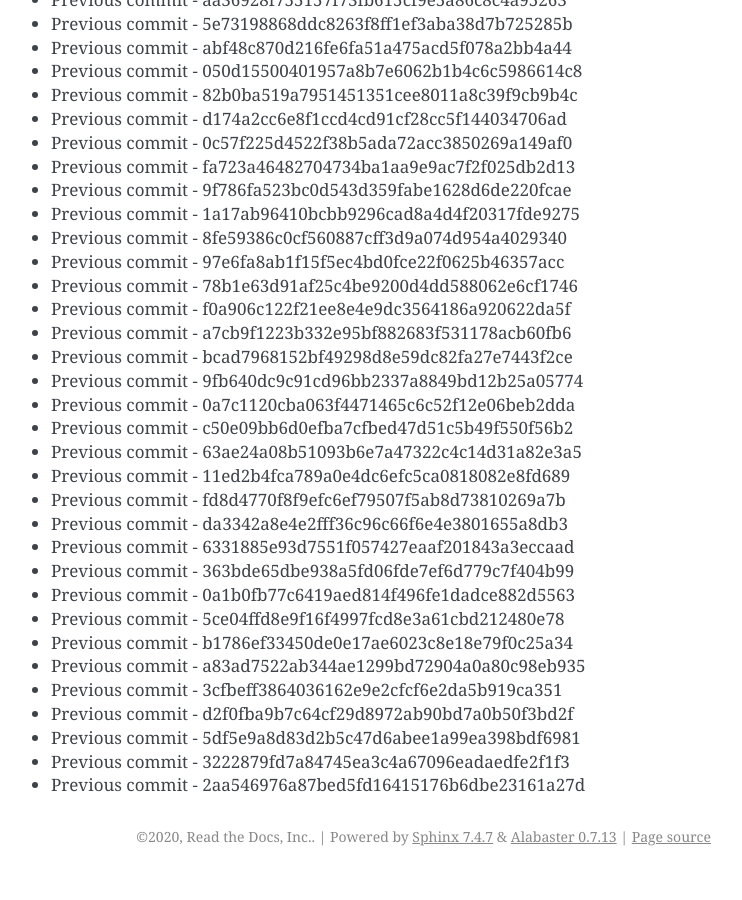
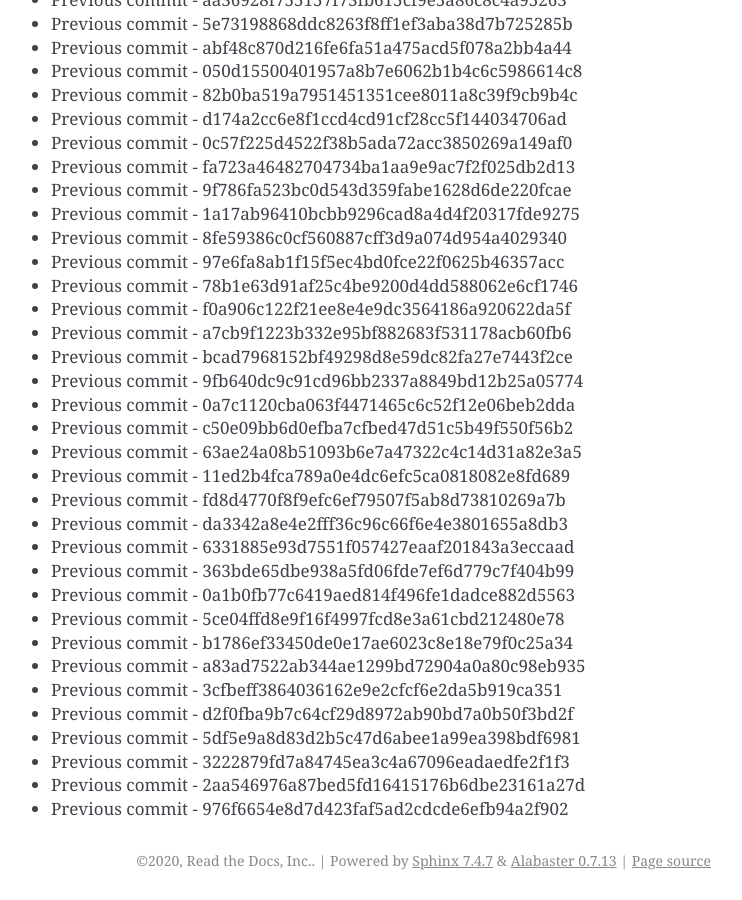
Before and after one commit to readthedocs/rtd-git-stresstest, a Sphinx documentation site: the page built from docs/updates.rst, in a window 1280 px wide and 900 px high, scrolled down 105100 px. Shown: the whole window, without its empty margins (399-1141 px from the left). Built offline with Sphinx 7.4.7, drawn with Linux system fonts in a browser that asks for light colours; before the commit the page ends 105976 px from its top, so only the background shows below that.

Commit message:
Generating commit from previous: 976f6654e8d7d423faf5ad2cdcde6efb94a2f902

```diff
--- a/docs/updates.rst
+++ b/docs/updates.rst
@@ -4448,3 +4448,4 @@ It can be tested for any performance characteristics.
 * Previous commit - 5df5e9a8d83d2b5c47d6abee1a99ea398bdf6981
 * Previous commit - 3222879fd7a84745ea3c4a67096eadaedfe2f1f3
 * Previous commit - 2aa546976a87bed5fd16415176b6dbe23161a27d
+* Previous commit - 976f6654e8d7d423faf5ad2cdcde6efb94a2f902
```
